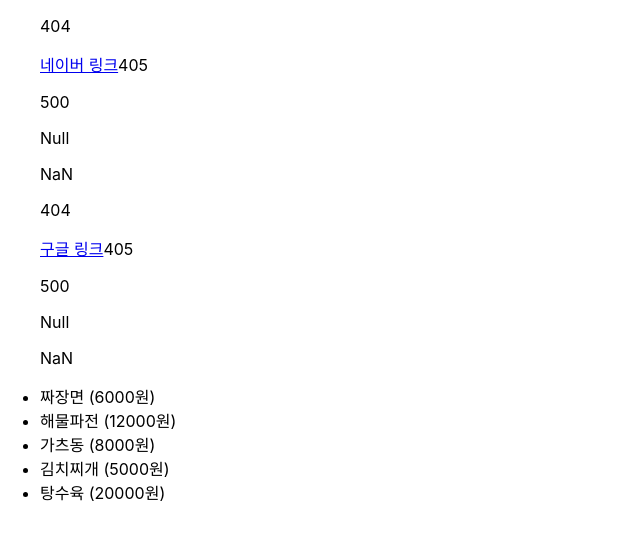
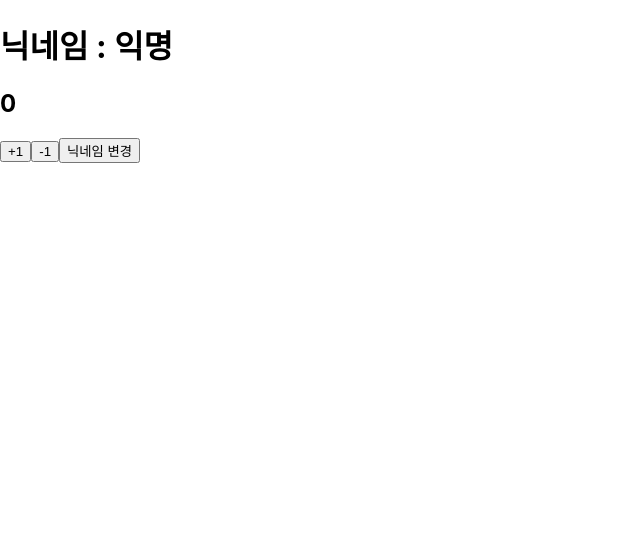
Before and after one commit to hyun3333/react-basic, a React (Create React App) app: page / in a window 1280 px wide. Before the commit this address had no page. Shown: the top 540 px of the page, without its empty margins (0-640 px from the left). Built offline with nearby package versions, Linux system fonts and the light colour scheme; the HTML template or start-up script is replaced by a standard one.

Commit message:
basic end

```diff
--- a/src/App.js
+++ b/src/App.js
@@ -1,8 +1,7 @@
 import './App.css';
 import SayHello from './SayHello';
-import ChangeEvent from './component/chap01_event/ChangeEvent';
-import SubmitEvent from './component/chap01_event/SubmitEvent';
-import FoodList from './component/chap02_props/FoodList';
+import Counter from './component/chap03_state/Counter';
+import NickName from './component/chap03_state/NickName';
 
 
 // 리액트에서는 하나의 컴포넌트가 여러개의 엘리먼트를 반환할 수 있습니다.
@@ -22,7 +21,7 @@
   // {} 안에서 함수의 호출문이나 변수참조는 가능.
   return (
     <>
-      <FoodList />
+      <Counter />
     </>
   );
 }
--- /dev/null
+++ b/src/component/chap03_state/Counter.js
@@ -0,0 +1,43 @@
+import React, {useState, useEffect} from 'react'
+
+const Counter = () => {
+
+    const [number, setNumber] = useState(0);
+    const [nick, setNick] = useState('익명');
+
+    const increase = () => setNumber(number + 1);
+    const decrease = () => setNumber(number - 1);
+
+    const changeNick = () => setNick('잼민펀치');
+
+    /*
+    useEffect :
+    - 화면이 처음으로 렌더링(마운트) 될 때 자동으로 호출되는 함수.
+    - 상태값이 변경될 때마다 다시 호출.
+    - 만약에 첫 렌더링 시에만 useEffect를 호출하고 싶다면
+     두 번째 파라미터로 빈 배열 (의존성 배열)을 넣으면 된다.
+    - 의존성 배열에 상태변수를 넣으면 해당 상태변수가 업데이트 될 때마다
+     useEffect가 재 호출됨.
+    */
+    useEffect(() => {
+        // 화면이 처음 렌더링 될 때 fetch를 통해 서버 api를 호출하는 경우,
+        // 처음 1회 호출 후에 또 할 필요가 있을까? (useEffect 3번째 참조)
+        console.log('3. useEffect called!!');
+
+    }, [nick]);
+
+    console.log('1. component function executed!!');
+
+  return (
+    <>
+        {console.log('2. rendered html!!!')}
+        <h1>닉네임 : {nick}</h1>
+        <h2>{number}</h2>
+        <button onClick={increase}>+1</button>
+        <button onClick={decrease}>-1</button>
+        <button onClick={changeNick}>닉네임 변경</button>
+    </>
+  );
+}
+
+export default Counter;
--- /dev/null
+++ b/src/component/chap03_state/NickName.js
@@ -0,0 +1,31 @@
+import React, {useState} from 'react'
+
+const NickName = () => {
+
+    // useState 훅은 배열을 리턴하는데,
+    // 0번에는 상태변수값, 1번에는 상태변수값을 변경할 수 있는 setter함수가 제공됨.
+
+    // useState의 리턴 타입이 배열이기 때문에 구조 분해 할당을 통해
+    // 쉽게 이름을 지어서 사용 가능 (관례식으로 상태변수값 , set상태변수값)
+    const [nickName, setNickName] = useState('김철수');
+    // console.log('result : ' , result);
+
+    // let nickName = '김철수';
+
+    const changeNickName = e => {
+        console.log('changeNickName called');
+        // nickName = '척척박사';
+        setNickName('킹태호'); // useState의 setter를 호출해서 상태변수의 값
+        console.log('nickName : ', nickName);
+    }
+
+  return (
+    <>
+        <h1>Hello ~~~ {nickName} </h1>
+        <button className='btn' onClick={changeNickName}>버튼</button>
+        <button className='btn' onClick={() => setNickName('동준 신')}>버튼2</button>
+    </>
+  );
+}
+
+export default NickName;
```
